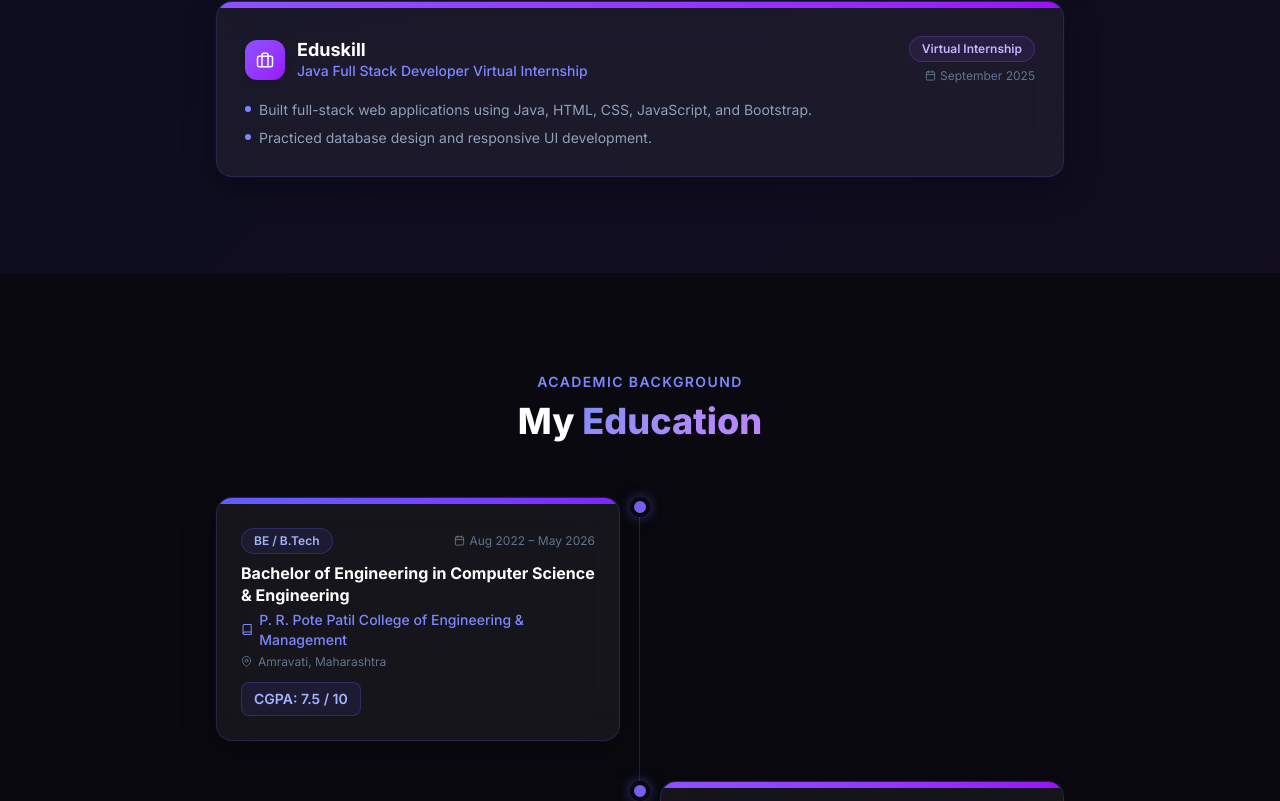
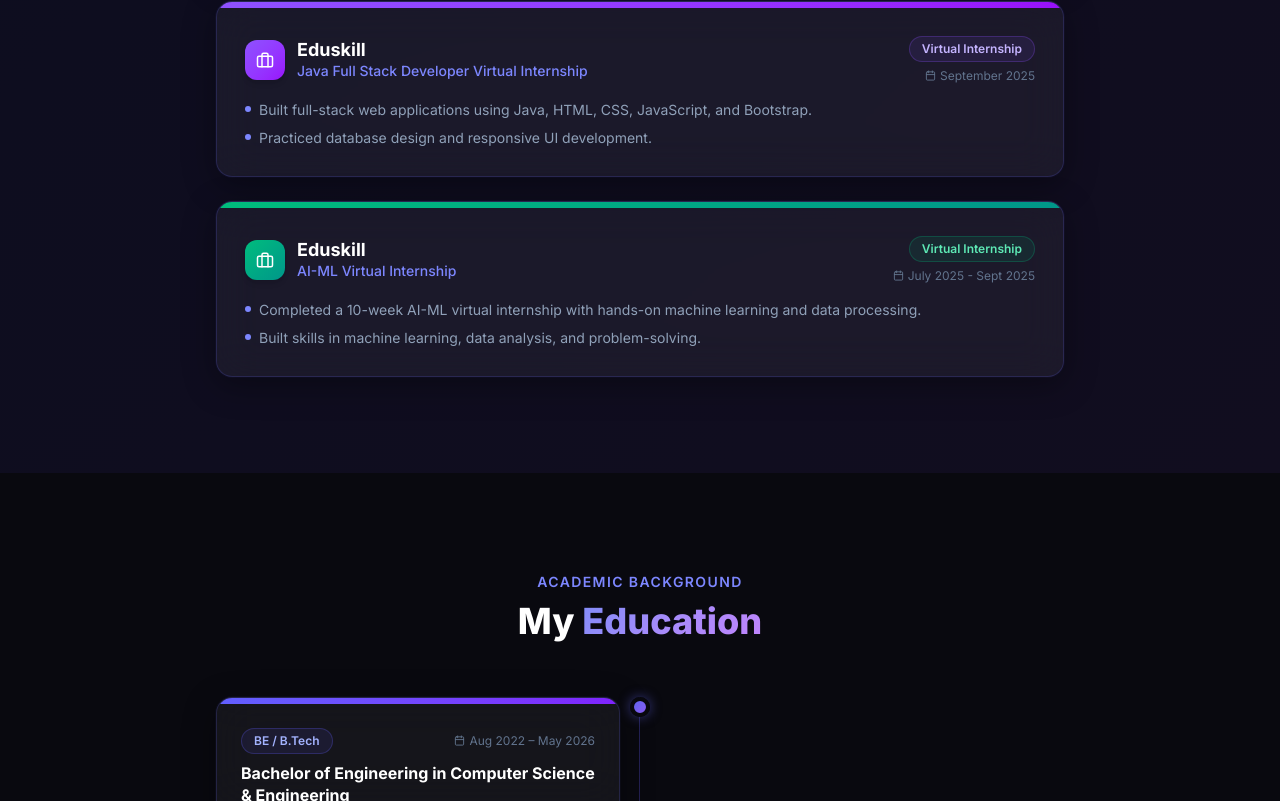
Before and after one commit to YASHASHRIKADU/yashashrikadu, a React (Vite) app: page / in a window 1280 px wide. Shown: the part 3778-4579 px from the top of the page. Built offline with nearby package versions, Linux system fonts and the light colour scheme.

Commit message:
Add Eduskill AI-ML Virtual Internship experience

```diff
--- a/src/components/Experience.jsx
+++ b/src/components/Experience.jsx
@@ -26,6 +26,18 @@ const experiences = [
         ],
         color: 'from-violet-500 to-purple-600',
         badge: 'bg-violet-500/10 border-violet-500/25 text-violet-300',
+    },
+    {
+        company: 'Eduskill',
+        role: 'AI-ML Virtual Internship',
+        duration: 'July 2025 - Sept 2025',
+        type: 'Virtual Internship',
+        points: [
+            'Completed a 10-week AI-ML virtual internship with hands-on machine learning and data processing.',
+            'Built skills in machine learning, data analysis, and problem-solving.',
+        ],
+        color: 'from-emerald-500 to-teal-600',
+        badge: 'bg-emerald-500/10 border-emerald-500/25 text-emerald-300',
     },
 ]
 
```
